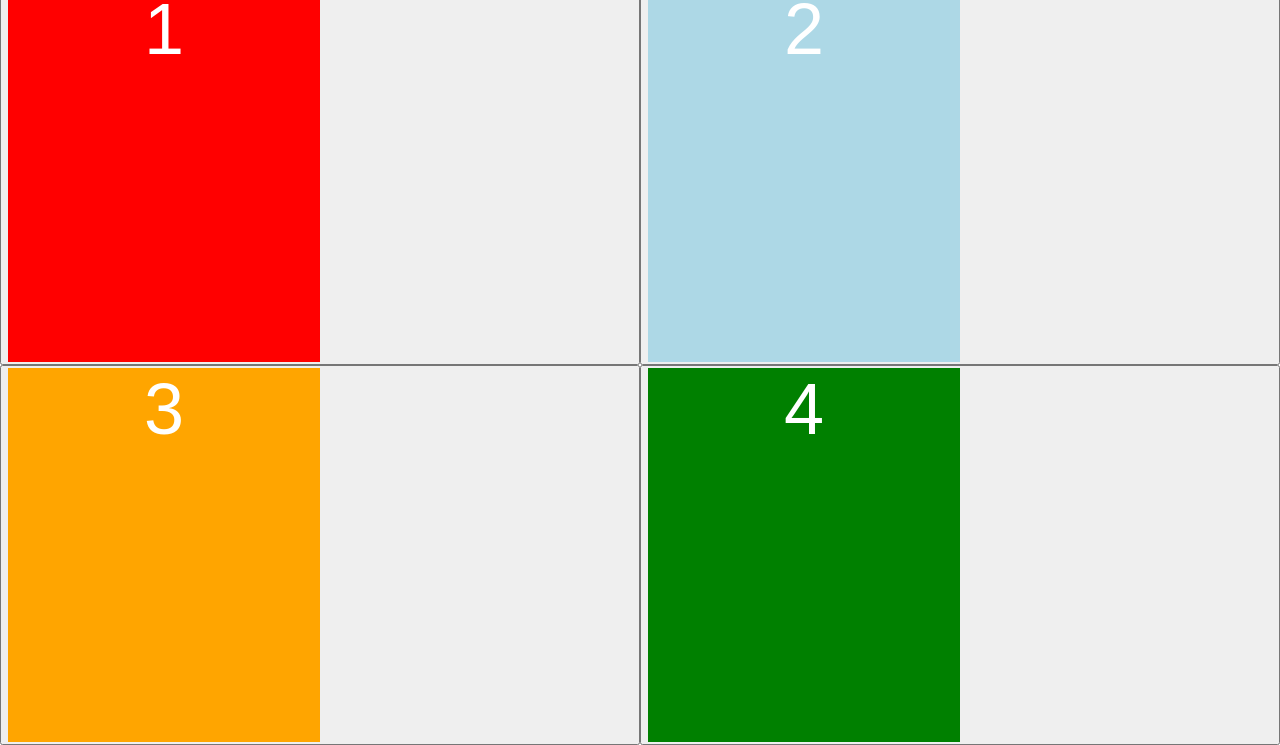
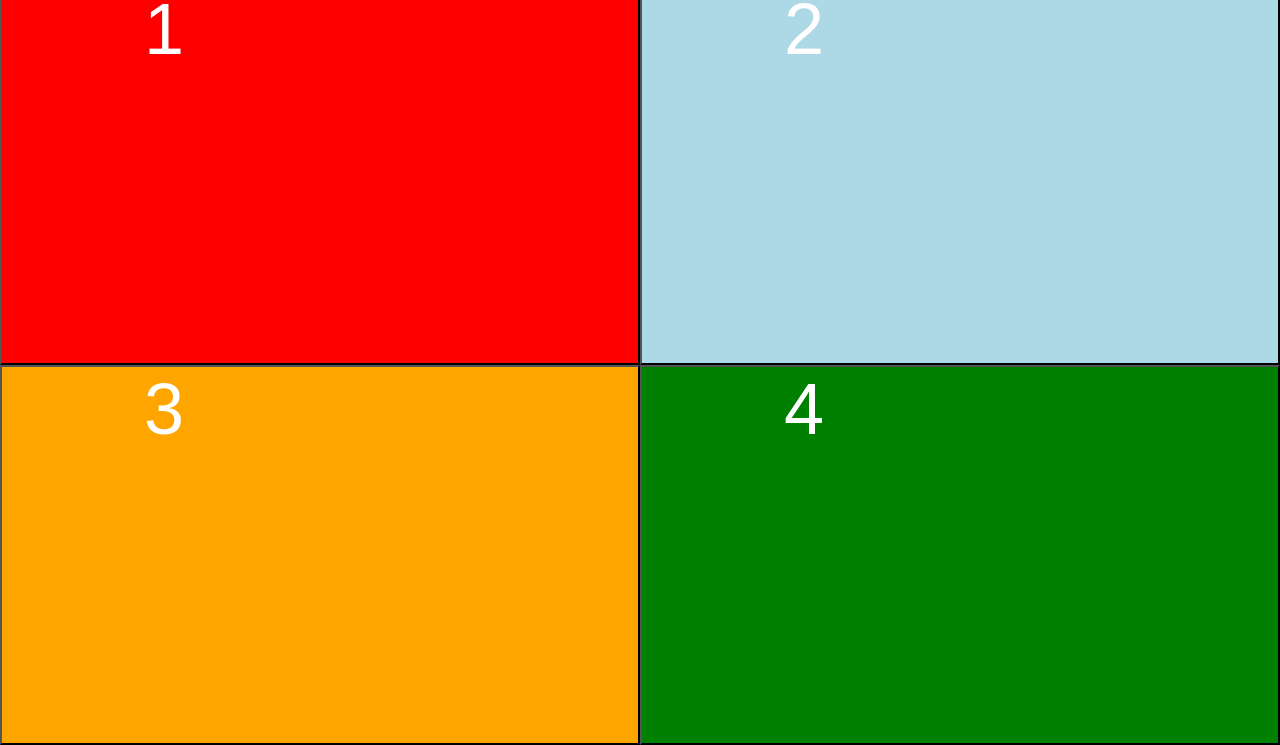
Before and after one commit to Michael2-3B/CC21, a plain HTML site: page index.html in a window 1280 px wide. Shown: the part 76-821 px from the top of the page. Drawn offline with Linux system fonts and the light colour scheme.

Commit message:
Update index.html

```diff
--- a/index.html
+++ b/index.html
@@ -11,12 +11,12 @@ CC21
 <center><h1 id="counter">12345</h1></center>
 </div>
 <div class="row">
-  <button><div id="q1">1</div></button>
-  <button><div id="q2">2</div></button>
+  <button id="q1"><div>1</div></button>
+  <button id="q2"><div>2</div></button>
 </div>
 <div class="row">
-  <button><div id="q3">3</div></button>
-  <button><div id="q4">4</div></button>
+  <button id="q3"><div>3</div></button>
+  <button id="q4"><div>4</div></button>
 </div>
 </body>
 </html>
```
